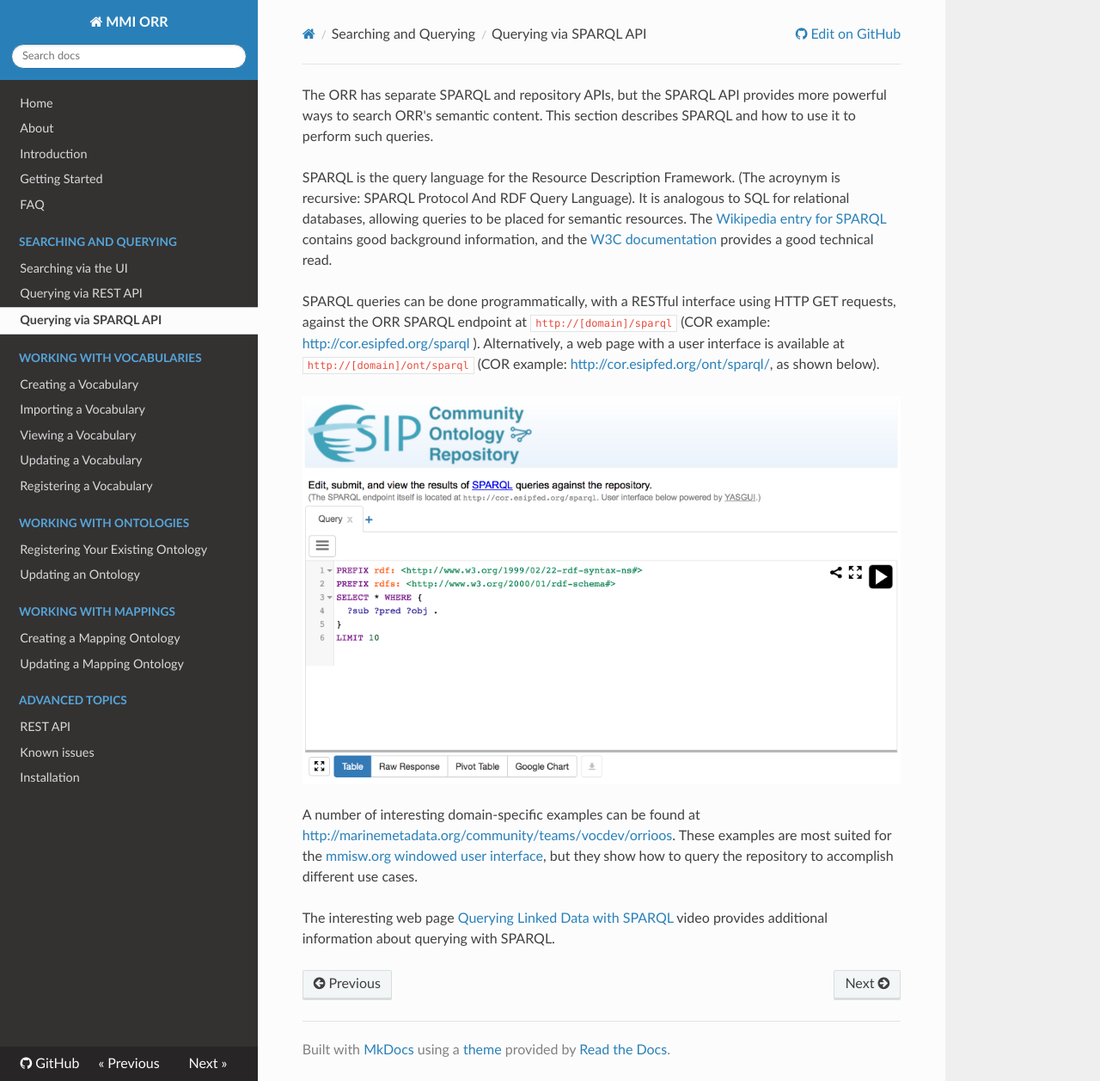
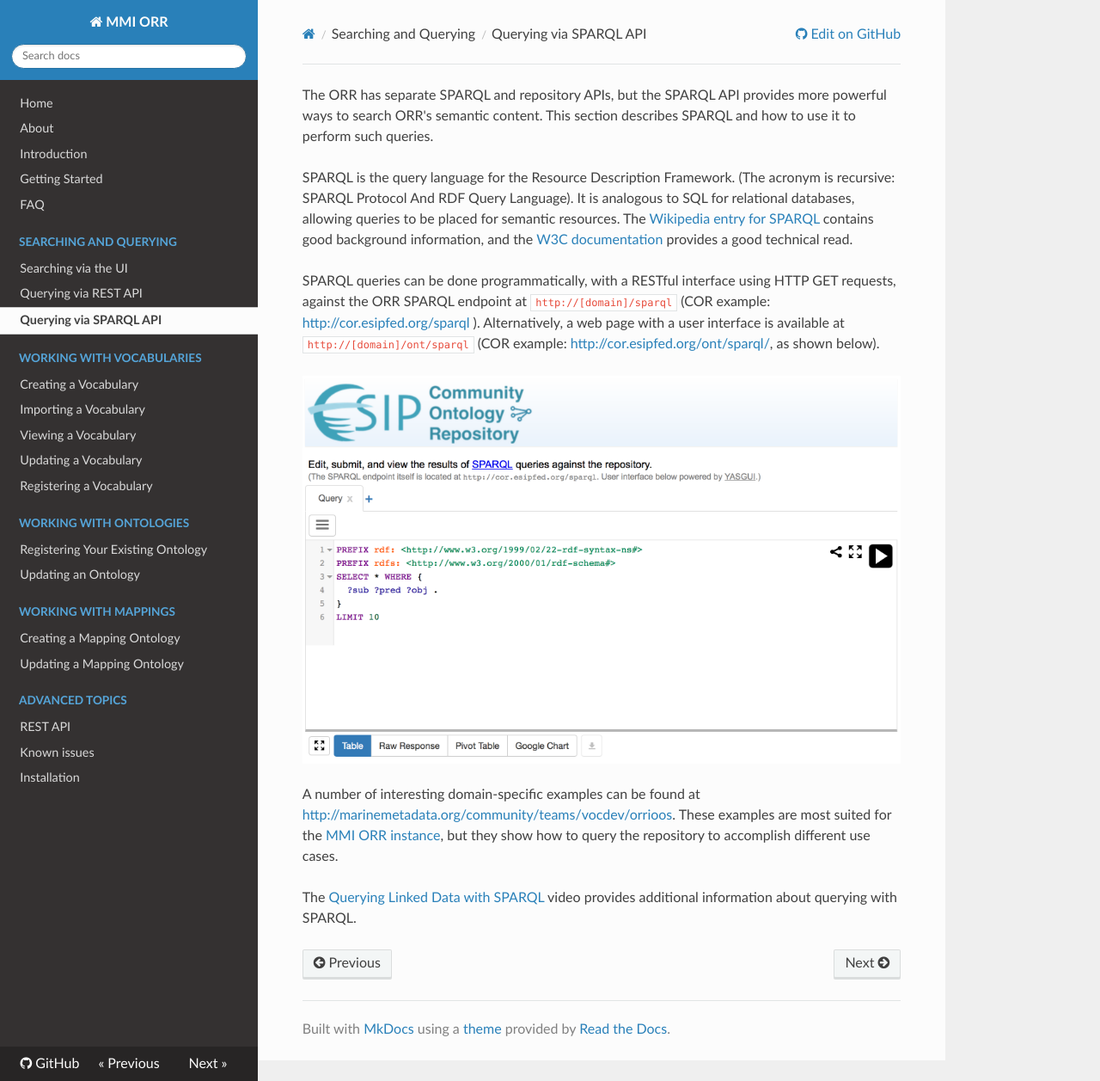
Before and after one commit to mmisw/mmiorr-docs, an MkDocs documentation site: the page built from docs/query.md, in a window 1280 px wide and 1257 px high. Shown: the whole window at 86% size. Built offline with MkDocs 1.6.1, drawn with Linux system fonts in a browser that asks for light colours; nearby versions of some CDN libraries; old or Windows-style settings are respelled for this version of MkDocs.

Commit message:
minor edit query.md

```diff
--- a/docs/query.md
+++ b/docs/query.md
@@ -1,7 +1,7 @@
 The ORR has separate SPARQL and repository APIs, but the SPARQL API provides more powerful ways to search ORR's semantic content.
 This section describes SPARQL and how to use it to perform such queries.
 
-SPARQL is the query language for the Resource Description Framework. (The acroynym is recursive: SPARQL Protocol And RDF Query Language).
+SPARQL is the query language for the Resource Description Framework. (The acronym is recursive: SPARQL Protocol And RDF Query Language).
 It is analogous to SQL for relational databases, allowing queries to be placed for semantic resources.
 The [Wikipedia entry for SPARQL](http://en.wikipedia.org/wiki/SPARQL) contains good background information,
 and the [W3C documentation](http://www.w3.org/TR/sparql11-overview/) provides a good technical read.
@@ -16,8 +16,8 @@
 
 A number of interesting domain-specific examples can be found at
 [http://marinemetadata.org/community/teams/vocdev/orrioos](http://marinemetadata.org/community/teams/vocdev/orrioos).
-These examples are most suited for the [mmisw.org windowed user interface](http://mmisw.org/ont/sparql),
+These examples are most suited for the [MMI ORR instance](http://mmisw.org/orr/sparql),
 but they show how to query the repository to accomplish different use cases.
 
-The interesting web page [Querying Linked Data with SPARQL](http://www.slideshare.net/olafhartig/querying-linked-data-with-sparql)
+The [Querying Linked Data with SPARQL](http://www.slideshare.net/olafhartig/querying-linked-data-with-sparql)
 video provides additional information about querying with SPARQL.
```
